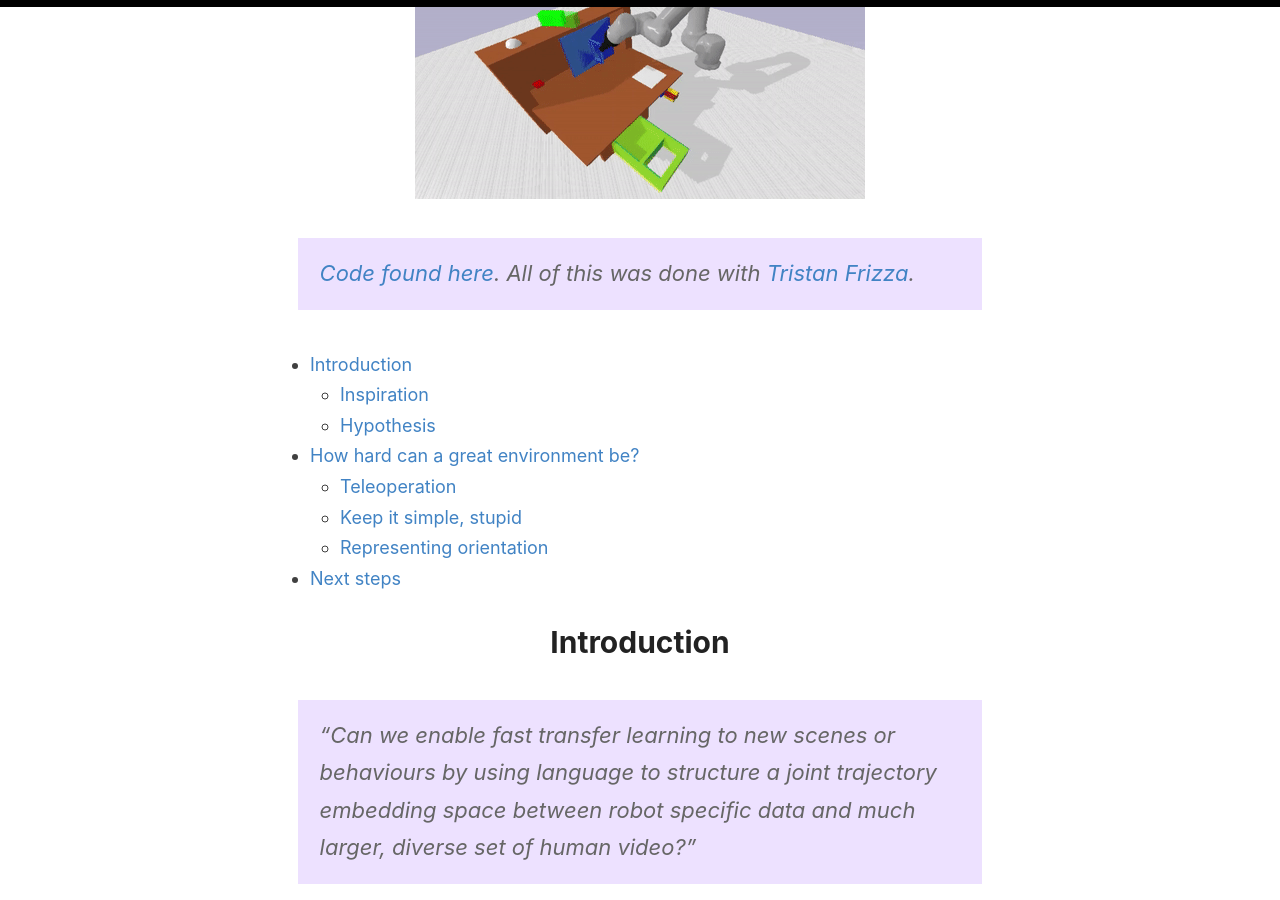
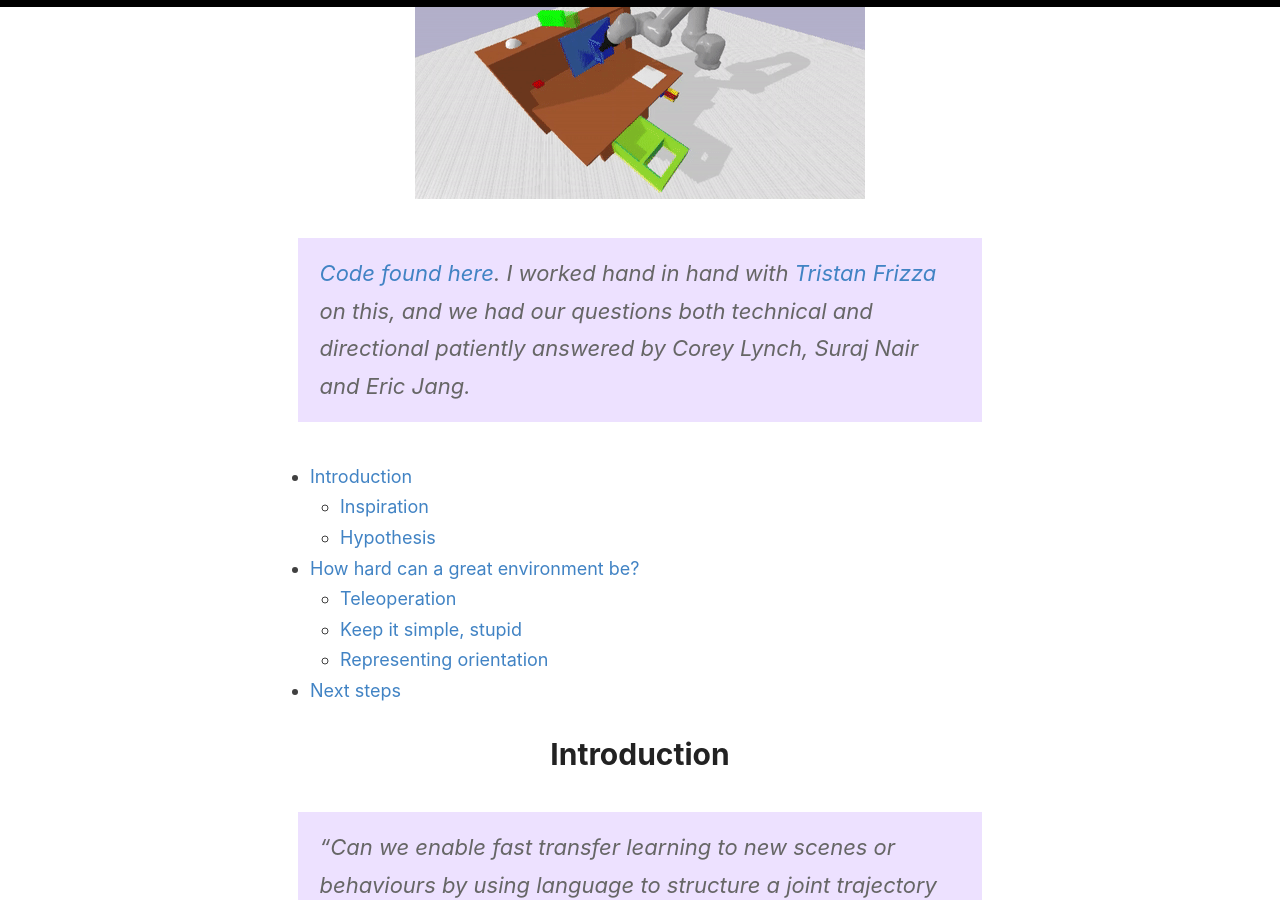
Before and after one commit to sholtodouglas/sholtodouglas.github.io, a Jekyll site: the page built from _posts/2020-12-18-LearningFromPlayAndLanguage.md, in a window 1280 px wide and 900 px high, scrolled down 388 px. Built offline with Jekyll 4.4.1, drawn with Linux system fonts in a browser that asks for light colours; formulas are drawn with MathJax 3.

Commit message:
Update 2020-12-18-LearningFromPlayAndLanguage.md

```diff
--- a/_posts/2020-12-18-LearningFromPlayAndLanguage.md
+++ b/_posts/2020-12-18-LearningFromPlayAndLanguage.md
@@ -8,7 +8,7 @@ categories: [play, language, imitation, latent]
 
 
 > [Code found here](https://colab.research.google.com/github/sholtodouglas/learning_from_play/blob/master/languageXplay.ipynb).
-> All of this was done with [Tristan Frizza](https://twitter.com/TristanVtx).
+> I worked hand in hand with [Tristan Frizza](https://twitter.com/TristanVtx) on this, and we had our questions both technical and directional patiently answered by Corey Lynch, Suraj Nair and Eric Jang.
 
 * TOC
 {:toc}
```
